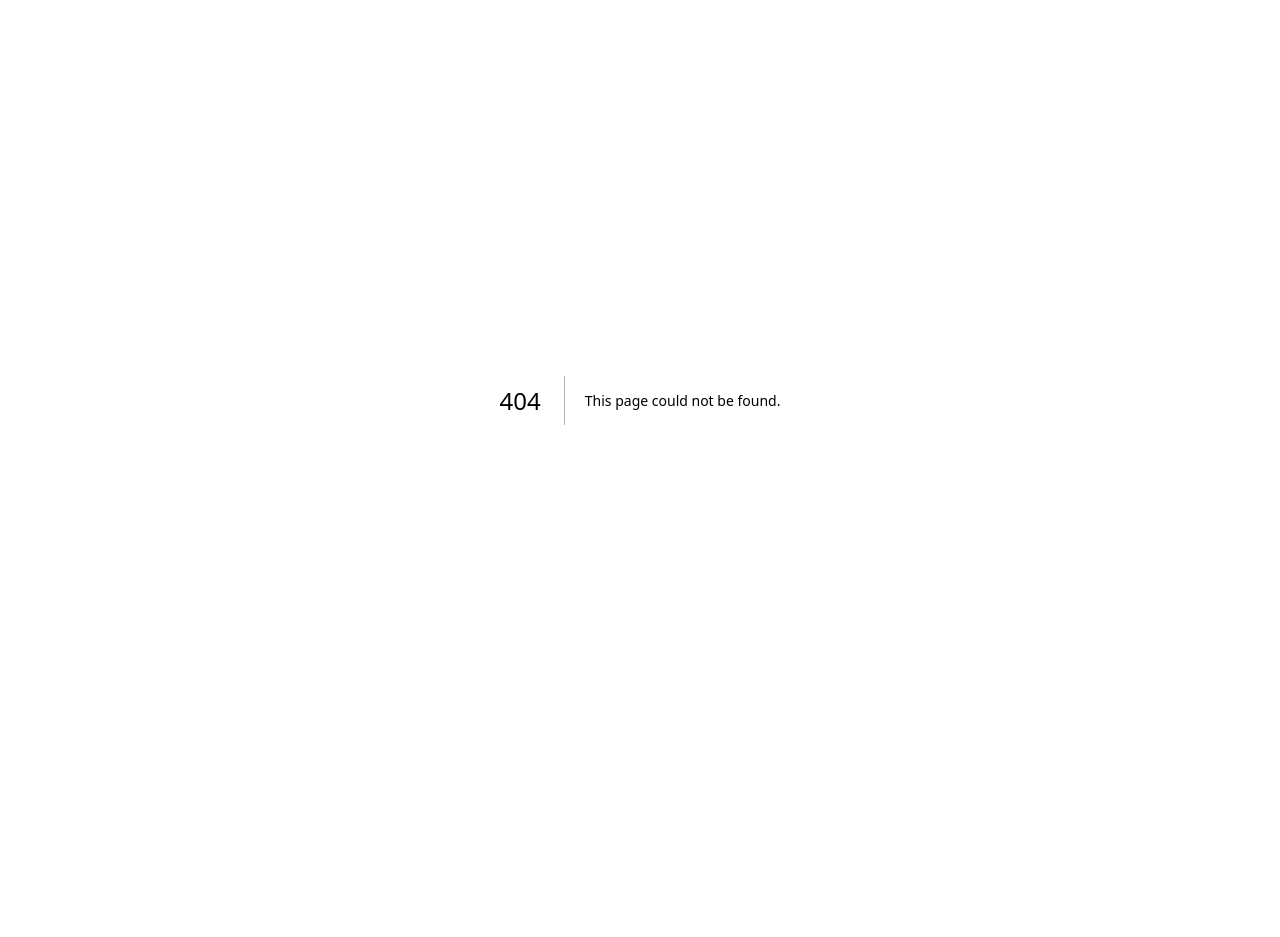
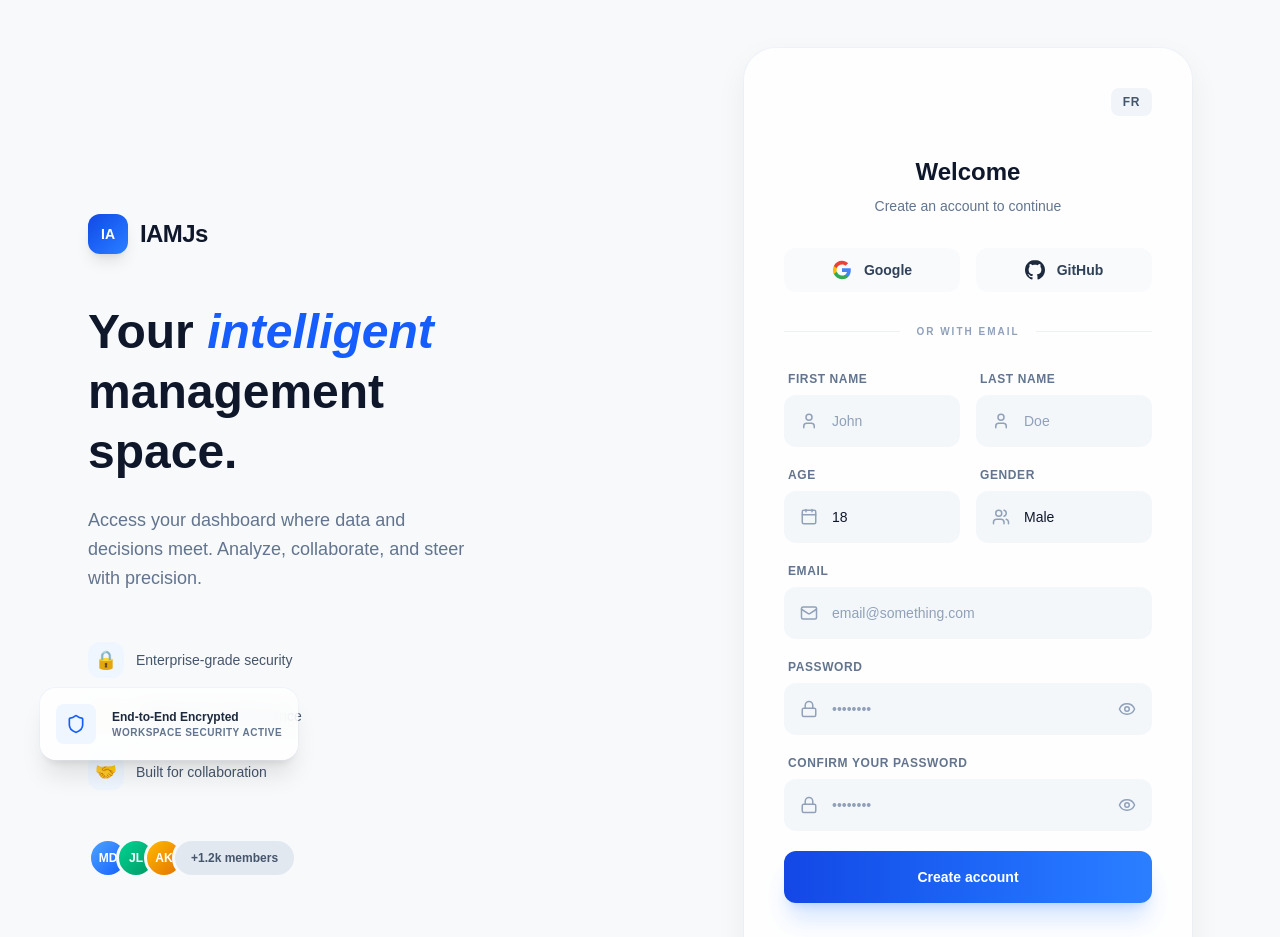
Before and after one commit to GuillaumeLaurin/IAMJs, a Next.js app in the folder client/: page /en/register in a window 1280 px wide. Before the commit this address had no page. Shown: the top 937 px of the page. Before the commit the page ends 800 px from the top, so only its background shows below. Built offline with nearby package versions, Linux system fonts and the light colour scheme.

Commit message:
implement register page

```diff
--- /dev/null
+++ b/client/app/[locale]/register/page.tsx
@@ -0,0 +1,156 @@
+import { Shield } from 'lucide-react';
+import { useTranslations } from 'next-intl';
+import { Link } from '@/i18n/navigation';
+import RegisterForm from '@/components/features/register-form/register-form';
+import LocaleSwitcher from '@/components/ui/locale-switcher/locale-switcher';
+
+const RegisterPage = () => {
+  const t = useTranslations('register');
+  const c = useTranslations('common');
+
+  return (
+    <div className="min-h-screen bg-[#f7f9fb] font-sans text-slate-900 overflow-hidden flex items-center justify-center relative">
+      {/* ── Background décoratif ── */}
+      <div className="fixed inset-0 -z-10 overflow-hidden pointer-events-none">
+        <div className="absolute top-[-10%] left-[-5%] w-[60%] h-[70%] bg-blue-200/20 rounded-full blur-[120px] rotate-12" />
+        <div className="absolute bottom-[-10%] right-[-5%] w-[50%] h-[60%] bg-slate-200/30 rounded-full blur-[100px] -rotate-12" />
+        <div className="absolute top-[20%] right-[10%] w-[30%] h-[40%] bg-orange-200/20 rounded-full blur-[80px]" />
+        <svg className="absolute inset-0 w-full h-full opacity-[0.03]">
+          <defs>
+            <pattern id="grid" width="100" height="100" patternUnits="userSpaceOnUse">
+              <path d="M 100 0 L 0 0 0 100" fill="none" stroke="currentColor" strokeWidth="0.5" />
+            </pattern>
+          </defs>
+          <rect width="100%" height="100%" fill="url(#grid)" />
+        </svg>
+      </div>
+
+      {/* ── Contenu principal ── */}
+      <main className="relative w-full max-w-6xl px-6 flex items-center justify-center lg:justify-between gap-20 py-12">
+        {/* ── Panneau gauche : Branding ── */}
+        <div className="hidden lg:flex flex-col max-w-md">
+          <Link href="/" className="flex items-center gap-3 mb-12">
+            <div className="w-10 h-10 bg-gradient-to-br from-blue-700 to-blue-500 rounded-xl flex items-center justify-center text-white font-bold text-sm shadow-lg">
+              IA
+            </div>
+            <h1 className="text-2xl font-extrabold tracking-tight">{c('appName')}</h1>
+          </Link>
+
+          <div className="space-y-6">
+            <h2 className="text-5xl font-extrabold leading-tight">
+              {t('heroPrefix')} <span className="text-blue-600 italic">{t('heroAccent')}</span>{' '}
+              {t('heroSuffix')}
+            </h2>
+            <p className="text-slate-500 text-lg leading-relaxed max-w-sm">
+              {t('heroDescription')}
+            </p>
+          </div>
+
+          {/* Feature highlights */}
+          <div className="mt-12 flex flex-col gap-5">
+            {[
+              { icon: '🔒', label: t('featureSecurity') },
+              { icon: '⚡', label: t('featureSpeed') },
+              { icon: '🤝', label: t('featureCollaboration') },
+            ].map(({ icon, label }) => (
+              <div key={label} className="flex items-center gap-3">
+                <div className="w-9 h-9 rounded-xl bg-blue-50 flex items-center justify-center text-lg">
+                  {icon}
+                </div>
+                <span className="text-slate-600 font-medium text-sm">{label}</span>
+              </div>
+            ))}
+          </div>
+
+          <div className="mt-12">
+            <div className="flex items-center gap-4">
+              <div className="flex -space-x-3">
+                {[
+                  { bg: 'bg-gradient-to-br from-blue-400 to-blue-600', initials: 'MD' },
+                  { bg: 'bg-gradient-to-br from-emerald-400 to-emerald-600', initials: 'JL' },
+                  { bg: 'bg-gradient-to-br from-amber-400 to-amber-600', initials: 'AK' },
+                ].map(({ bg, initials }) => (
+                  <div
+                    key={initials}
+                    className={`w-10 h-10 rounded-full border-[3px] border-[#f7f9fb] ${bg} flex items-center justify-center text-white text-xs font-bold`}
+                  >
+                    {initials}
+                  </div>
+                ))}
+                <div className="h-10 px-4 rounded-full border-[3px] border-[#f7f9fb] bg-slate-200 flex items-center text-slate-600 text-xs font-bold">
+                  {t('members')}
+                </div>
+              </div>
+            </div>
+          </div>
+        </div>
+
+        {/* ── Panneau droit : Register Card (Glass) ── */}
+        <div className="w-full max-w-md">
+          <div
+            className="rounded-[2rem] p-10 shadow-[0_12px_32px_rgba(25,28,30,0.06)] ring-1 ring-slate-200/30"
+            style={{
+              background: 'rgba(255, 255, 255, 0.8)',
+              backdropFilter: 'blur(12px)',
+              WebkitBackdropFilter: 'blur(12px)',
+            }}
+          >
+            {/* Header mobile + switcher */}
+            <div className="flex items-center justify-between mb-10">
+              <div className="lg:hidden">
+                <Link href="/" className="flex items-center gap-2">
+                  <div className="w-8 h-8 bg-gradient-to-br from-blue-700 to-blue-500 rounded-lg flex items-center justify-center text-white font-bold text-sm">
+                    IA
+                  </div>
+                  <span className="font-extrabold text-xl tracking-tight">{c('appName')}</span>
+                </Link>
+              </div>
+              <div className="ml-auto">
+                <LocaleSwitcher />
+              </div>
+            </div>
+
+            <RegisterForm />
+          </div>
+
+          {/* Footer links */}
+          <div className="mt-8 flex justify-center gap-8 text-[11px] font-bold text-slate-400 uppercase tracking-[0.15em]">
+            <Link href="/privacy" className="hover:text-blue-600 transition-colors">
+              {c('privacy')}
+            </Link>
+            <Link href="/terms" className="hover:text-blue-600 transition-colors">
+              {c('terms')}
+            </Link>
+            <Link href="/status" className="hover:text-blue-600 transition-colors">
+              {c('status')}
+            </Link>
+          </div>
+        </div>
+      </main>
+
+      {/* ── Floating Security Badge ── */}
+      <div className="fixed bottom-10 left-10 hidden xl:block">
+        <div
+          className="p-4 rounded-2xl flex items-center gap-4 shadow-xl ring-1 ring-slate-200/30"
+          style={{
+            background: 'rgba(255, 255, 255, 0.8)',
+            backdropFilter: 'blur(12px)',
+            WebkitBackdropFilter: 'blur(12px)',
+          }}
+        >
+          <div className="w-10 h-10 bg-blue-50 rounded-lg flex items-center justify-center text-blue-600">
+            <Shield size={20} />
+          </div>
+          <div>
+            <p className="text-xs font-bold text-slate-800">{c('encrypted')}</p>
+            <p className="text-[10px] text-slate-500 uppercase font-semibold tracking-wider">
+              {c('securityActive')}
+            </p>
+          </div>
+        </div>
+      </div>
+    </div>
+  );
+};
+
+export default RegisterPage;
```
Also changed, not shown: 1 other file (tests, documents, lock files or other folders).
